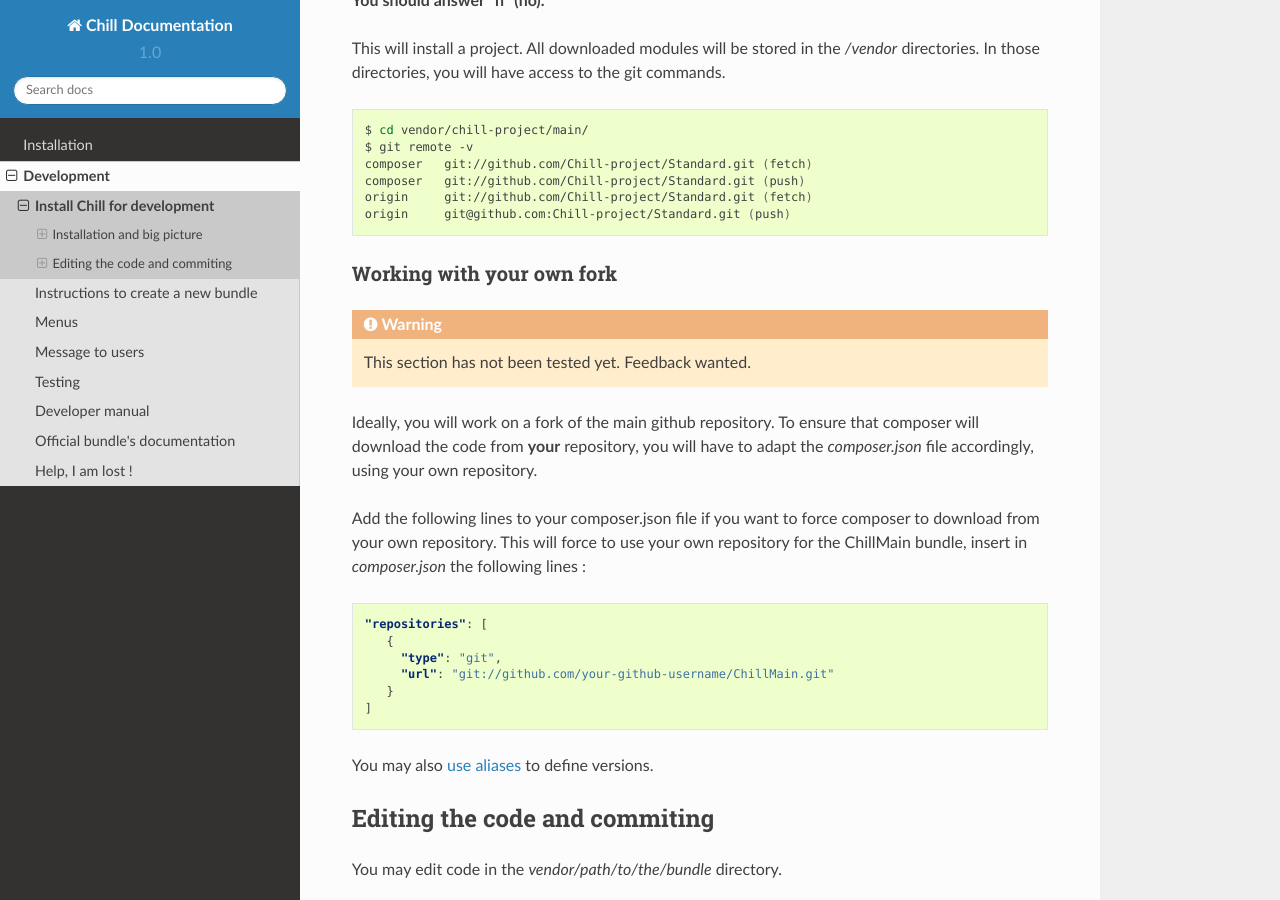
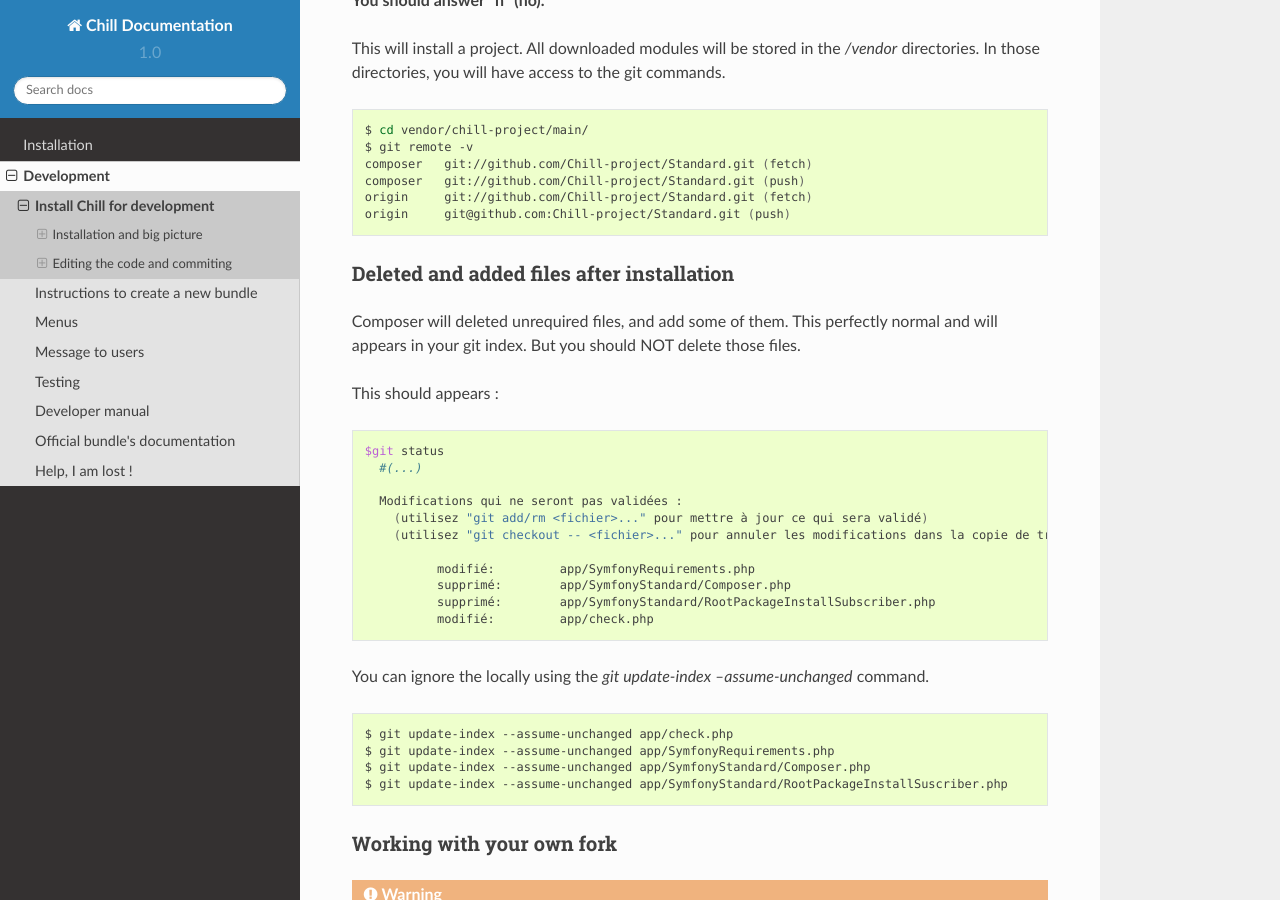
Before and after one commit to Chill-project/Documentation, a Sphinx documentation site: the page built from source/development/installation.rst, in a window 1280 px wide and 900 px high, scrolled down 689 px. Built offline with Sphinx 7.4.7 and the Read the Docs theme 2.0.0, drawn with Linux system fonts in a browser that asks for light colours.

Commit message:
add instructions to assume unchanged symfony files

```diff
--- a/source/development/installation.rst
+++ b/source/development/installation.rst
@@ -45,6 +45,37 @@
     composer   git://github.com/Chill-project/Standard.git (push)
     origin     git://github.com/Chill-project/Standard.git (fetch)
     origin     git@github.com:Chill-project/Standard.git (push)
+
+Deleted and added files after installation
+^^^^^^^^^^^^^^^^^^^^^^^^^^^^^^^^^^^^^^^^^^
+
+Composer will deleted unrequired files, and add some of them. This perfectly normal and will appears in your git index. But you should NOT delete those files.
+
+
+This should appears :
+
+.. code-block:: bash
+
+    $git status
+      #(...)
+
+      Modifications qui ne seront pas validées :
+        (utilisez "git add/rm <fichier>..." pour mettre à jour ce qui sera validé)
+        (utilisez "git checkout -- <fichier>..." pour annuler les modifications dans la copie de travail)
+
+	      modifié:         app/SymfonyRequirements.php
+	      supprimé:        app/SymfonyStandard/Composer.php
+	      supprimé:        app/SymfonyStandard/RootPackageInstallSubscriber.php
+	      modifié:         app/check.php
+
+You can ignore the locally using the `git update-index --assume-unchanged` command.
+
+.. code-block:: bash
+
+   $ git update-index --assume-unchanged app/check.php
+   $ git update-index --assume-unchanged app/SymfonyRequirements.php
+   $ git update-index --assume-unchanged app/SymfonyStandard/Composer.php
+   $ git update-index --assume-unchanged app/SymfonyStandard/RootPackageInstallSuscriber.php
 
 Working with your own fork
 ^^^^^^^^^^^^^^^^^^^^^^^^^^
```
